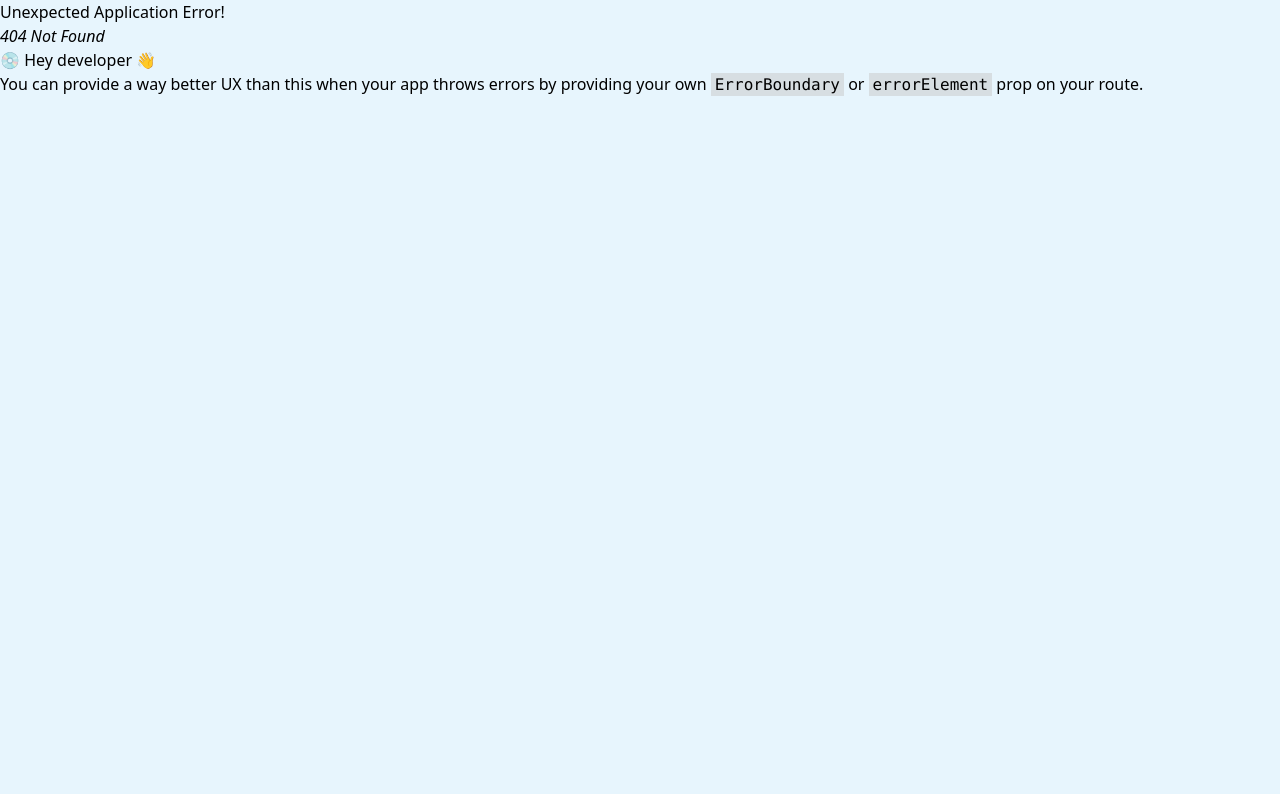
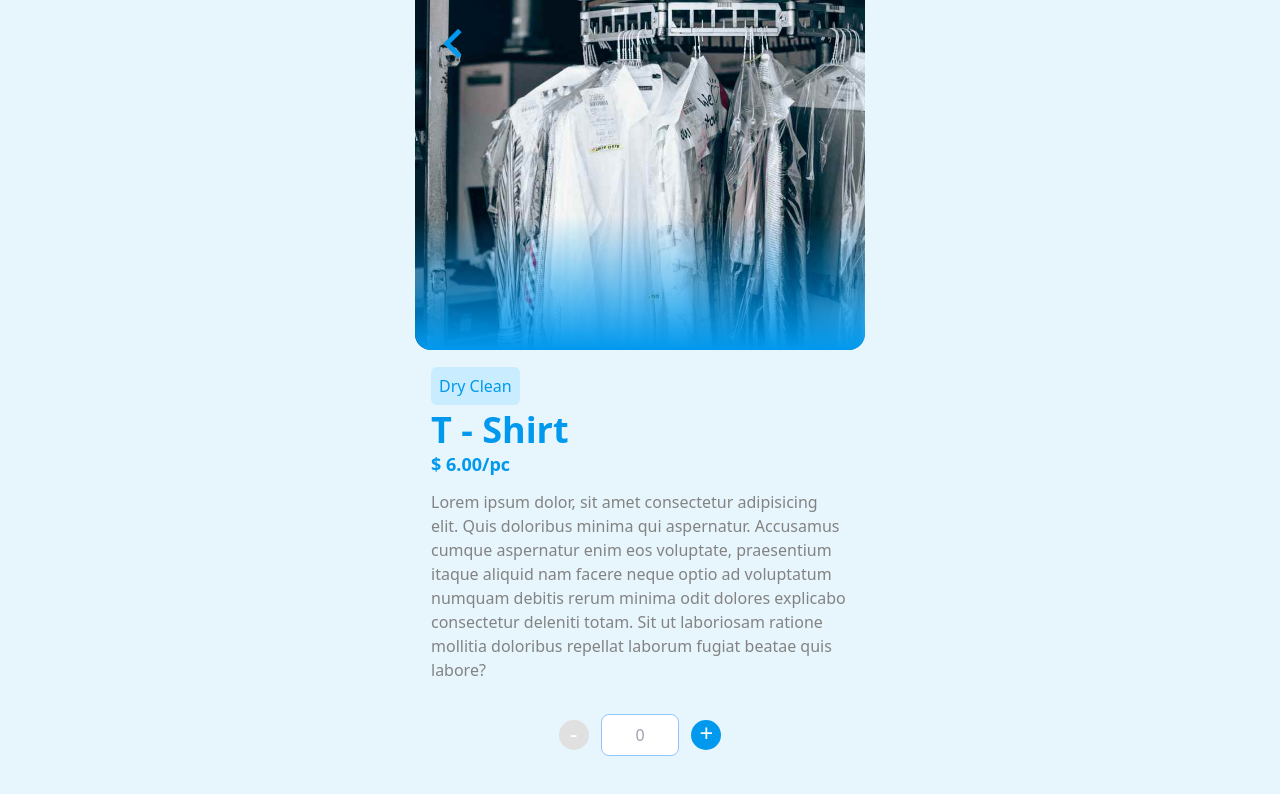
Before and after one commit to sigitfrank/skite, a React (Vite) app: page /products/1 in a window 1280 px wide. Before the commit this address had no page. Shown: the top 794 px of the page. Built offline with nearby package versions, Linux system fonts and the light colour scheme.

Commit message:
feat: create ProductDetail and navigation

```diff
--- /dev/null
+++ b/src/Components/Admin/NotFound.tsx
@@ -0,0 +1,25 @@
+import React from 'react';
+import { useNavigate } from 'react-router-dom';
+
+const NotFound: React.FC = () => {
+    const navigate = useNavigate();
+
+    const goHome = () => {
+        navigate(-1);
+    };
+
+    return (
+        <div className="min-h-screen flex flex-col items-center justify-center bg-gray-100 text-center">
+            <h1 className="text-6xl font-bold text-gray-800 mb-4">404❗</h1>
+            <p className="text-2xl text-gray-600 mb-8">Not Found</p>
+            <button
+                onClick={goHome}
+                className="px-6 py-2 bg-blue-500 text-white rounded-lg hover:bg-blue-600 transition"
+            >
+                Go to Home
+            </button>
+        </div>
+    );
+};
+
+export default NotFound;
--- a/src/Components/Molecules/OrderSummary.tsx
+++ b/src/Components/Molecules/OrderSummary.tsx
@@ -1,3 +1,4 @@
+import { useNavigate } from 'react-router-dom'
 import Card from '../Card'
 import ArrowBack from '../Icons/ArrowBack'
 import ChatIcon from '../Icons/Chat'
@@ -5,8 +6,10 @@ import ChatIcon from '../Icons/Chat'
 const items = [`$ 180.00`, `$ 10.00`, `$ 14.00`]
 
 const OrderSummary = () => {
+    const navigate = useNavigate()
+
     return <div className="flex flex-col items-center justify-center my-5">
-        <div className='w-[350px] mb-7 cursor-pointer'>
+        <div className='w-[350px] mb-7 cursor-pointer' onClick={() => navigate(-1)}>
             <ArrowBack fill='#0099EE' />
         </div>
         <Card className='!h-auto'>
@@ -19,7 +22,7 @@ const OrderSummary = () => {
             </div>
             {
                 items.map(item => {
-                    return <div className="flex gap-3" key={item}>
+                    return <div className="flex gap-3 cursor-pointer" key={item} onClick={() => navigate('/products/1')}>
                         <div className="flex-1">
                             <img src="/images/p.png" className="w-full object-cover" />
                         </div>
--- a/src/Components/Molecules/ProductCard.tsx
+++ b/src/Components/Molecules/ProductCard.tsx
@@ -1,11 +1,13 @@
+import { useNavigate } from 'react-router-dom'
 import Card from '../Card'
 
 const ProductCard = () => {
+    const navigate = useNavigate()
     return <div className="flex justify-center items-center mt-5">
         <div>
             <p className="uppercase text-[#3B97CB] mb-4 font-bold">Your most ordered</p>
             <Card className='h-[185px] relative text-white'>
-                <img src="/images/p2.png" className="w-full absolute inset-0 h-full object-cover" />
+                <img src="/images/p2.png" className="w-full absolute inset-0 h-full object-cover cursor-pointer" onClick={() => navigate('/order')} />
                 <div className='absolute z-10 bottom-0 p-3 bg-gradient-to-t from-[#0099EE] to-transparent w-full'>
                     <h3 className='font-bold text-2xl'>Dry Cleaning</h3>
                     <p className='font-semibold'>12x | total of $ 4.000</p>
--- /dev/null
+++ b/src/Components/Molecules/ProductDetail.tsx
@@ -0,0 +1,50 @@
+import { useState } from 'react'
+import ArrowBack from '../Icons/ArrowBack'
+import { useNavigate } from 'react-router-dom'
+
+
+const ProductDetail = () => {
+    const navigate = useNavigate()
+    const [total, setTotal] = useState(0)
+
+    const increment = () => setTotal(prev => prev + 1)
+    const decrement = () => setTotal(prev => prev - 1 < 0 ? 0 : prev - 1)
+
+    return <div className="flex flex-col items-center justify-center">
+        <div className='min-w-[350px] max-w-[450px]'>
+            <div className='relative rounded-br-2xl rounded-bl-2xl overflow-hidden h-[350px]'>
+                <div className='absolute top-7 left-7 cursor-pointer' onClick={() => navigate(-1)}>
+                    <ArrowBack fill='#0099EE' />
+                </div>
+                <div className='absolute bg-gradient-to-t from-[#0099EE] to-transparent bottom-0 left-0 right-0 h-[135px]'>
+                </div>
+                <img src="/images/p2.png" className='w-full object-cover h-full' />
+            </div>
+
+            <div className='mt-2 p-4'>
+                <span className='text-[#0099EE] bg-[#CAECFF] p-2 rounded-md'>Dry Clean</span>
+                <h1 className='text-4xl font-bold text-[#0099EE] mt-3'>T - Shirt</h1>
+                <span className='text-[#0099EE] font-semibold mb-3 block text-lg'>$ 6.00/pc</span>
+                <p className='text-[#838383]'>Lorem ipsum dolor, sit amet consectetur adipisicing elit. Quis doloribus minima qui aspernatur. Accusamus cumque aspernatur enim eos voluptate, praesentium itaque aliquid nam facere neque optio ad voluptatum numquam debitis rerum minima odit dolores explicabo consectetur deleniti totam. Sit ut laboriosam ratione mollitia doloribus repellat laborum fugiat beatae quis labore?</p>
+            </div>
+
+            <div className='p-4 flex gap-3 items-center justify-center'>
+                <div className='flex-1 flex justify-end'>
+                    <div className={`h-[30px] w-[30px] rounded-full flex justify-center items-center cursor-pointer ${total <= 0 ? 'bg-[#E0E0E0]' : 'bg-[#0099EE]'}`} onClick={decrement}>
+                        <span className='text-white text-[24px] relative -top-[2px]'>-</span>
+                    </div>
+                </div>
+                <div className='flex-[0.5]'>
+                    <input type="text" className="w-full border border-blue-300 rounded-lg p-2 text-gray-400 text-center" value={total} />
+                </div>
+                <div className='flex-1 flex justify-start'>
+                    <div className='h-[30px] w-[30px] rounded-full bg-[#0099EE] flex justify-center items-center cursor-pointer' onClick={increment}>
+                        <span className='text-white text-[24px] relative -top-[2px]'>+</span>
+                    </div>
+                </div>
+            </div>
+        </div>
+    </div>
+}
+
+export default ProductDetail
--- /dev/null
+++ b/src/Pages/Customer/Product.tsx
@@ -0,0 +1,16 @@
+import Container from "../../Components/Container";
+import ProductDetail from "../../Components/Molecules/ProductDetail";
+
+const Product = () => {
+    return (
+        <Container>
+            <div className="flex justify-center">
+                <div className="w-full sm:w-6/12 lg:w-1/2 relative">
+                    <ProductDetail />
+                </div>
+            </div>
+        </Container>
+    );
+};
+
+export default Product;
```
Also changed, not shown: src/Routes/index.tsx (+10 -0 lines).
